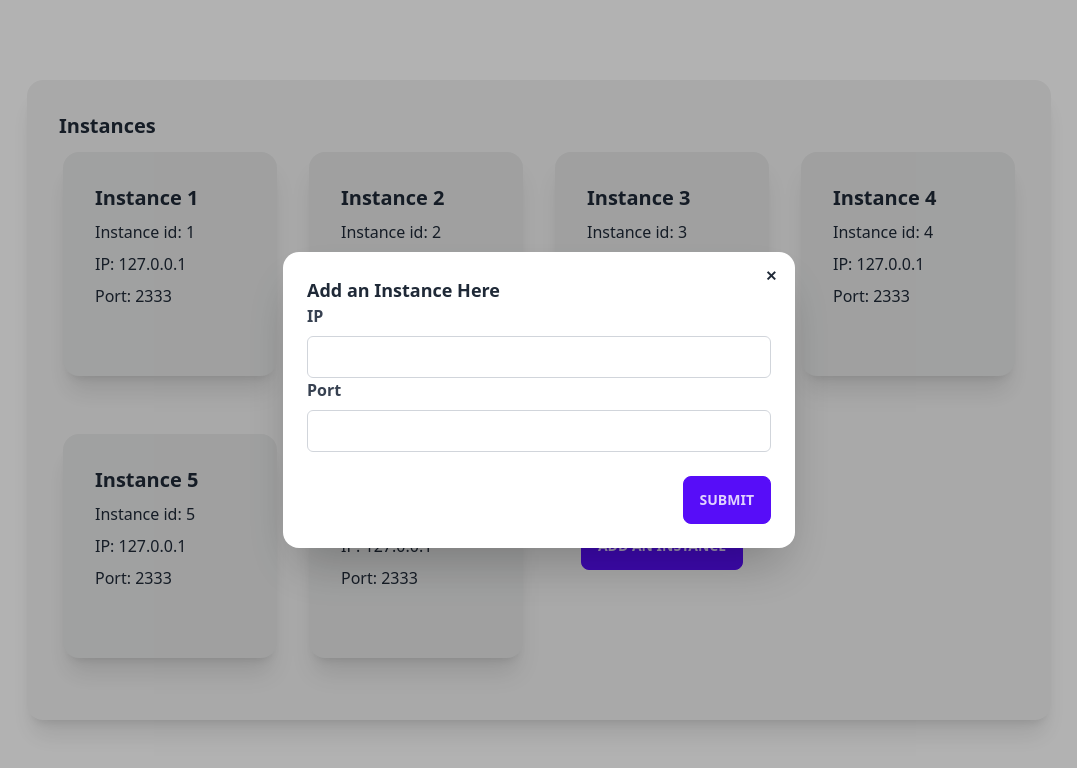
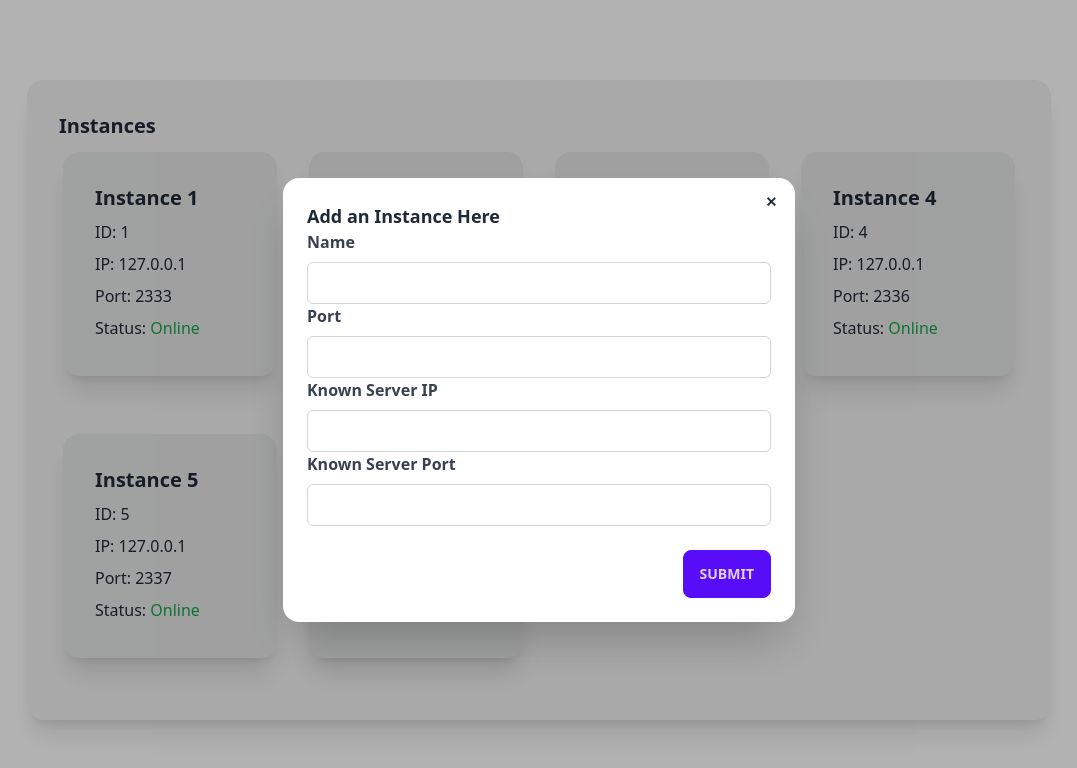
Before and after one commit to Raft-Community/Frontend, a Next.js app: page /instances in a window 1280 px wide. Both pictures are taken after a click on the button "ADD AN INSTANCE". Shown: the top 768 px of the page, without its empty margins (101-1178 px from the left). Built offline with nearby package versions, Linux system fonts and the light colour scheme.

Commit message:
feat: add member api

```diff
--- a/pages/api/cluster.ts
+++ b/pages/api/cluster.ts
@@ -1,13 +1,16 @@
 import { NextApiRequest, NextApiResponse } from 'next';
+
+export type ClusterMember = {
+  port: number;
+  ip: string;
+  name: string;
+  id: string;
+  status: string; // 'online' | 'pending'
+};
 
 export type IGetClusterMember = {
   error: string;
-  members: {
-    port: number;
-    ip: string;
-    name: string;
-    id: string;
-  }[];
+  members: ClusterMember[];
 };
 
 export default function handler(req: NextApiRequest, res: NextApiResponse) {
@@ -23,36 +26,42 @@ export function getCluster() {
         ip: '127.0.0.1',
         port: 2333,
         id: '1',
+        status: 'online',
       },
       {
         name: 'Instance 2',
         ip: '127.0.0.1',
         port: 2334,
         id: '2',
+        status: 'online',
       },
       {
         name: 'Instance 3',
         ip: '127.0.0.1',
         port: 2335,
         id: '3',
+        status: 'online',
       },
       {
         name: 'Instance 4',
         ip: '127.0.0.1',
         port: 2336,
         id: '4',
+        status: 'online',
       },
       {
         name: 'Instance 5',
         ip: '127.0.0.1',
         port: 2337,
         id: '5',
+        status: 'online',
       },
       {
         name: 'Instance 6',
         ip: '127.0.0.1',
-        port: 2338,
+        port: Math.floor(Math.random() * 10000),
         id: '6',
+        status: 'pending',
       },
     ],
   };
--- /dev/null
+++ b/pages/api/createNewNode.ts
@@ -0,0 +1,26 @@
+import { NextApiRequest, NextApiResponse } from 'next';
+
+export type ICreateNode = {
+  error: string;
+};
+
+export default function handler(req: NextApiRequest, res: NextApiResponse) {
+  res.status(200).json(
+    postCreateNewNode({
+      port: req.body.port,
+      name: req.body.name,
+    })
+  );
+}
+
+export function postCreateNewNode({
+  port,
+  name,
+}: {
+  port: number;
+  name: string;
+}) {
+  return {
+    error: 'OK',
+  };
+}
--- /dev/null
+++ b/pages/api/letMeIn.ts
@@ -0,0 +1,29 @@
+import { NextApiRequest, NextApiResponse } from 'next';
+
+export type ILetMeIn = {
+  error: string;
+};
+
+export default function handler(req: NextApiRequest, res: NextApiResponse) {
+  res.status(200).json(
+    postLetMeIn({
+      knownServerIp: req.body.knownServerIp,
+      knownServerPort: req.body.knownServerPort,
+      name: req.body.name,
+    })
+  );
+}
+
+export function postLetMeIn({
+  knownServerIp,
+  knownServerPort,
+  name,
+}: {
+  knownServerIp: string;
+  knownServerPort: number;
+  name: string;
+}) {
+  return {
+    error: 'OK',
+  };
+}
--- a/pages/instances.tsx
+++ b/pages/instances.tsx
@@ -2,7 +2,8 @@
 
 import Link from 'next/link';
 import type { InferGetServerSidePropsType, GetServerSideProps } from 'next';
-import { IGetClusterMember, getCluster } from './api/cluster';
+import { IGetClusterMember, ClusterMember, getCluster } from './api/cluster';
+import { useState } from 'react';
 
 export const getServerSideProps: GetServerSideProps<{
   response: IGetClusterMember;
@@ -15,11 +16,13 @@ function InstanceCard({
   ip,
   port,
   id,
+  status,
 }: {
   name: string;
   ip: string;
   port: number;
   id: string;
+  status: string;
 }) {
   return (
     <div className="card h-56 bg-base-300 shadow-xl">
@@ -29,29 +32,89 @@ function InstanceCard({
       >
         <div className="card-body">
           <h1 className="card-title">{name}</h1>
-          <p className="card-text">Instance id: {id}</p>
-          <p className="card-text">IP: 127.0.0.1</p>
-          <p className="card-text">Port: 2333</p>
+          <p className="card-text">ID: {id}</p>
+          <p className="card-text">IP: {ip}</p>
+          <p className="card-text">Port: {port}</p>
+          <p className="card-text">
+            Status:&nbsp;
+            {status === 'online' ? (
+              <span className="text-green-600">Online</span>
+            ) : (
+              <span className="text-orange-500">Pending</span>
+            )}
+          </p>
         </div>
       </Link>
     </div>
   );
 }
 
-function AddInstanceForm() {
+function AddInstanceForm({
+  setInstances,
+}: {
+  setInstances: React.Dispatch<React.SetStateAction<ClusterMember[]>>;
+}) {
+  function postChange() {
+    const [name, port, knownServerIp, knownServerPort] = [
+      document.getElementById('name') as HTMLInputElement,
+      document.getElementById('port') as HTMLInputElement,
+      document.getElementById('knownServerIp') as HTMLInputElement,
+      document.getElementById('knownServerPort') as HTMLInputElement,
+    ];
+    console.log(
+      name.value,
+      port.value,
+      knownServerIp.value,
+      knownServerPort.value
+    );
+    fetch('/api/createNewNode', {
+      method: 'POST',
+      body: JSON.stringify({
+        port: parseInt(port.value),
+        name: name.value,
+      }),
+    })
+      .then((res) => res.json())
+      .then((data) => {
+        if (data.error != 'OK') {
+          // TODO
+        } else {
+          fetch('api/cluster')
+            .then((res) => res.json())
+            .then((data) => {
+              if (data.error != 'OK') {
+                // TODO
+              } else {
+                setInstances(data.members);
+              }
+            });
+          fetch('api/letMeIn')
+            .then((res) => res.json())
+            .then((data) => {
+              if (data.error != 'OK') {
+                // TODO
+              }
+            });
+        }
+      });
+  }
+
   return (
     <form method="dialog" className="modal-box">
       <button className="btn btn-sm btn-circle btn-ghost absolute right-2 top-2">
         ✕
       </button>
       <h3 className="font-bold text-lg">Add an Instance Here</h3>
-      <div className="">
-        <label htmlFor="ip" className="text-gray-700 font-semibold mb-2 block">
-          IP
+      <div>
+        <label
+          htmlFor="name"
+          className="text-gray-700 font-semibold mb-2 block"
+        >
+          Name
         </label>
         <input
           type="text"
-          id="ip"
+          id="name"
           className="w-full border border-gray-300 rounded-md py-2 px-3 focus:outline-none focus:border-primary"
         />
       </div>
@@ -63,13 +126,39 @@ function AddInstanceForm() {
           Port
         </label>
         <input
-          type="text"
+          type="number"
           id="port"
           className="w-full border border-gray-300 rounded-md py-2 px-3 focus:outline-none focus:border-primary"
         />
       </div>
+      <div>
+        <label
+          htmlFor="knownServerIp"
+          className="text-gray-700 font-semibold mb-2 block"
+        >
+          Known Server IP
+        </label>
+        <input
+          type="text"
+          id="knownServerIp"
+          className="w-full border border-gray-300 rounded-md py-2 px-3 focus:outline-none focus:border-primary"
+        />
+      </div>
+      <div>
+        <label
+          htmlFor="knownServerPort"
+          className="text-gray-700 font-semibold mb-2 block"
+        >
+          Known Server Port
+        </label>
+        <input
+          type="number"
+          id="knownServerPort"
+          className="w-full border border-gray-300 rounded-md py-2 px-3 focus:outline-none focus:border-primary"
+        />
+      </div>
       <div className="modal-action">
-        <button className="btn btn-primary" type="submit">
+        <button className="btn btn-primary" type="submit" onClick={postChange}>
           Submit
         </button>
       </div>
@@ -77,7 +166,11 @@ function AddInstanceForm() {
   );
 }
 
-function AddInstance() {
+function AddInstance({
+  setInstances,
+}: {
+  setInstances: React.Dispatch<React.SetStateAction<ClusterMember[]>>;
+}) {
   return (
     <div className="card h-56 flex justify-center items-center">
       <button
@@ -87,7 +180,7 @@ function AddInstance() {
         Add an instance
       </button>
       <dialog id="addInstance" className="modal">
-        <AddInstanceForm />
+        <AddInstanceForm setInstances={setInstances} />
       </dialog>
     </div>
   );
@@ -96,7 +189,7 @@ function AddInstance() {
 export default function Instances({
   response,
 }: InferGetServerSidePropsType<typeof getServerSideProps>) {
-  const instances = response.members;
+  const [instances, setInstances] = useState<ClusterMember[]>(response.members);
 
   return (
     <>
@@ -110,10 +203,11 @@ export default function Instances({
                 id={instance.id}
                 ip={instance.ip}
                 port={instance.port}
+                status={instance.status}
                 key={instance.id}
               />
             ))}
-            <AddInstance />
+            <AddInstance setInstances={setInstances} />
           </div>
         </div>
       </div>
```
